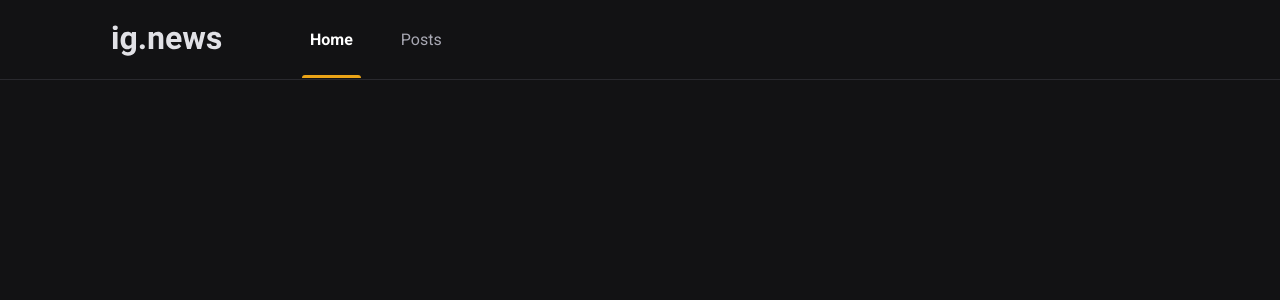
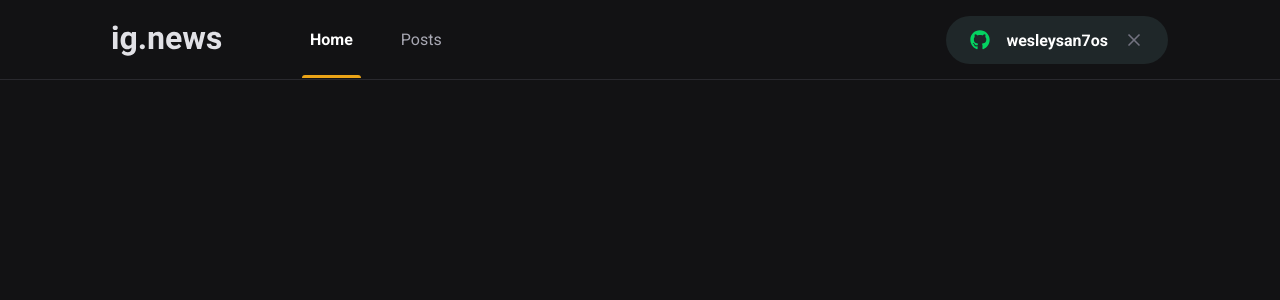
Before and after one commit to wesleysan7os/ig-news, a Next.js app: page / in a window 1280 px wide. Shown: the top 300 px of the page. Built offline with nearby package versions, Linux system fonts and the light colour scheme.

Commit message:
feat: create SignInButton component layout

```diff
--- a/package.json
+++ b/package.json
@@ -12,6 +12,7 @@
     "next": "12.2.2",
     "react": "18.2.0",
     "react-dom": "18.2.0",
+    "react-icons": "^4.4.0",
     "sass": "^1.53.0"
   },
   "devDependencies": {
--- a/src/components/Header/index.tsx
+++ b/src/components/Header/index.tsx
@@ -1,3 +1,4 @@
+import { SignInButton } from '../SignInButton';
 import styles from './styles.module.scss'
 
 export function Header() {
@@ -9,6 +10,8 @@
           <a className={styles.active}>Home</a>
           <a>Posts</a>
         </nav>
+
+        <SignInButton />
       </div>
     </header>
   );
--- a/src/components/Header/styles.module.scss
+++ b/src/components/Header/styles.module.scss
@@ -52,4 +52,8 @@
       }
     }
   }
+
+  button {
+    margin-left: auto;
+  }
 }
--- /dev/null
+++ b/src/components/SignInButton/index.tsx
@@ -0,0 +1,21 @@
+import { FaGithub } from 'react-icons/fa'
+import { FiX } from 'react-icons/fi'
+
+import styles from './styles.module.scss'
+
+export function SignInButton() {
+  const isUserLoggedIn = true;
+
+  return isUserLoggedIn ? (
+    <button type="button" className={styles.signInButton}>
+      <FaGithub color="#04d361" />
+      wesleysan7os
+      <FiX color='#737380' className={styles.closeIcon} />
+    </button>
+  ) : (
+    <button type="button" className={styles.signInButton}>
+      <FaGithub color="#eba417" />
+      Sign in with Github
+    </button>
+  );
+}
--- /dev/null
+++ b/src/components/SignInButton/styles.module.scss
@@ -0,0 +1,33 @@
+.signInButton {
+  height: 3rem;
+  border-radius: 3rem;
+  background: var(--gray-850);
+  border: 0;
+  padding: 0 1.5rem;
+
+  display: flex;
+  justify-content: center;
+  align-items: center;
+
+  color: var(--white);
+  font-weight: bold;
+
+  svg {
+    width: 20px;
+    height: 20px;
+  }
+
+  svg:first-child {
+    margin-right: 1rem;
+  }
+
+  svg.closeIcon {
+    margin-left: 1rem;
+  }
+
+  transition: filter 0.2s;
+
+  &:hover {
+    filter: brightness(0.8);
+  }
+}
--- a/src/styles/global.scss
+++ b/src/styles/global.scss
@@ -10,6 +10,7 @@
   --gray-50: #e1e1e6;
   --gray-300: #a8a8b3;
   --gray-800: #29292e;
+  --gray-850: #1f2729;
   --gray-900: #121214;
 
   --cyan-500: #61dafb;
```
Also changed, not shown: 1 other file (tests, documents, lock files or other folders).
